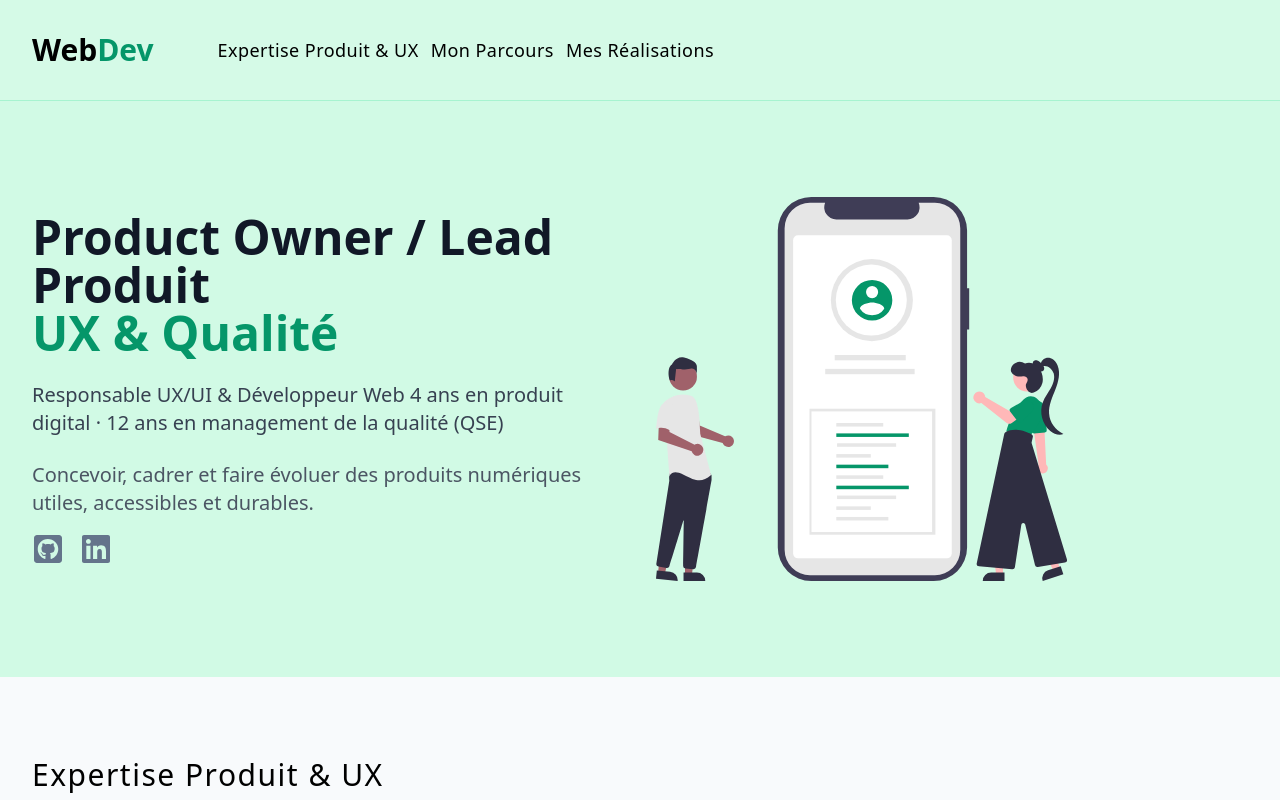
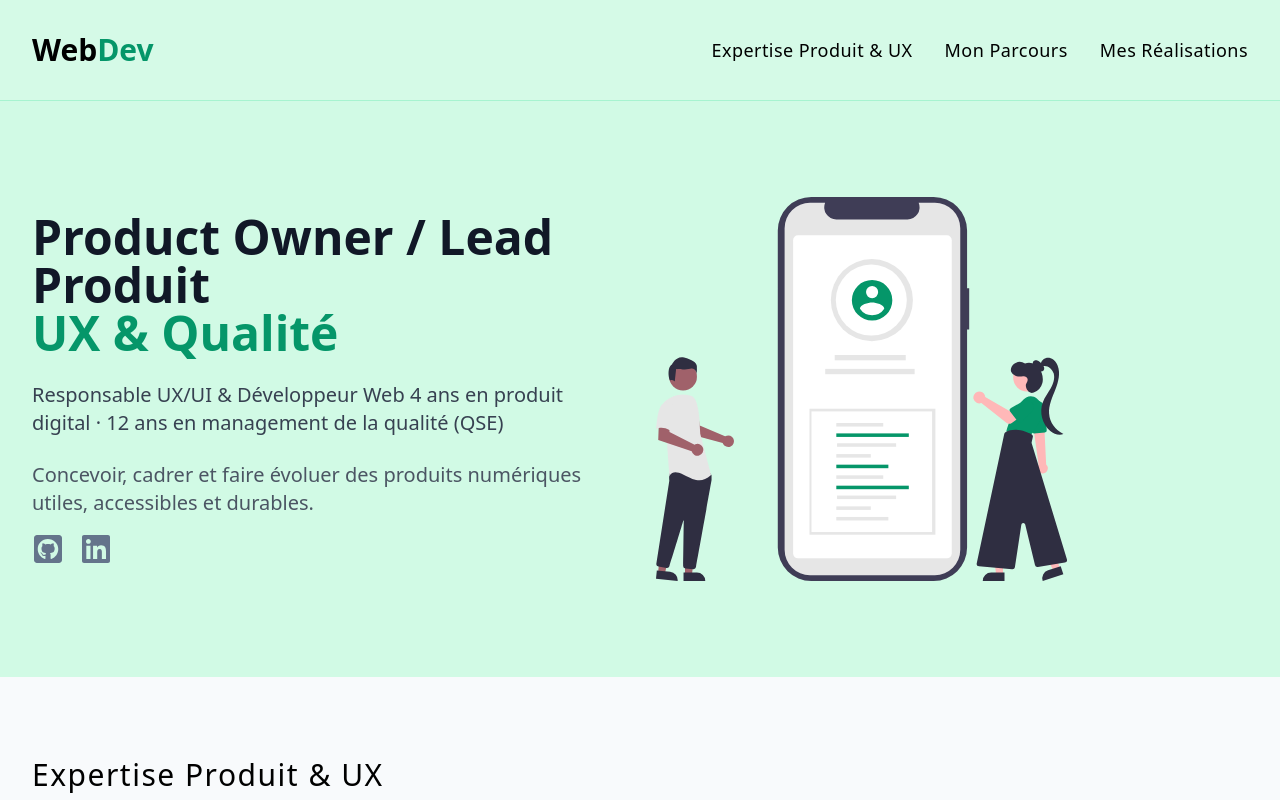
Before and after one commit to Cfy1010/cyportfolio, a React (Vite) app: page / in a window 1280 px wide. Shown: the top 800 px of the page. Built offline with nearby package versions, Linux system fonts and the light colour scheme.

Commit message:
feat(nav): complete responsive navigation with sticky behavior and burger menu

```diff
--- a/src/components/Navbar.jsx
+++ b/src/components/Navbar.jsx
@@ -1,14 +1,15 @@
 import { links } from "../data";
 import { useState } from "react";
+import { HiMenuAlt3, HiX } from "react-icons/hi";
 
 const Navbar = () => {
   const [isMobileMenuOpen, setIsMobileMenuOpen] = useState(false);
 
   return (
     <nav className="sticky top-0 z-50 bg-emerald-100/90 backdrop-blur-sm border-b border-emerald-200">
-      <div className="align-element py-4 flex flex-col sm:flex-row sm:gap-x-16 sm:items-center sm:py-8">
+      <div className="align-element py-4 flex flex-col sm:flex-row sm:justify-between sm:items-center sm:py-8">
         {/* Header du menu : Logo + Bouton Burger */}
-        <div className="flex justify-between items-center w-full sm:w-auto">
+        <div className="flex justify-between items-center">
           <a href="#">
             <h2 className="text-3xl font-bold">
               Web<span className="text-emerald-600">Dev</span>
@@ -19,13 +20,13 @@ const Navbar = () => {
             className="sm:hidden text-3xl text-emerald-600"
             onClick={() => setIsMobileMenuOpen(!isMobileMenuOpen)}
           >
-            {isMobileMenuOpen ? "✕" : "☰"}
+            {isMobileMenuOpen ? <HiX /> : <HiMenuAlt3 />}
           </button>
         </div>
 
-        {/* Liens : cachés sur mobile sauf si isMobileMenuOpen est vrai */}
+        {/* Container des Liens */}
         <div
-          className={`${isMobileMenuOpen ? "flex" : "hidden"} flex-col gap-y-4 mt-4 sm:mt-0 sm:flex sm:flex-row sm:gap-x-3 sm:block`}
+          className={`${isMobileMenuOpen ? "flex" : "hidden"} flex-col gap-y-4 mt-4 sm:mt-0 sm:flex sm:flex-row sm:gap-x-8`}
         >
           {links.map((link) => {
             const { id, href, text } = link;
```
